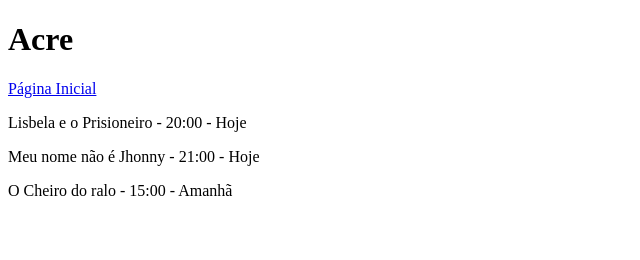
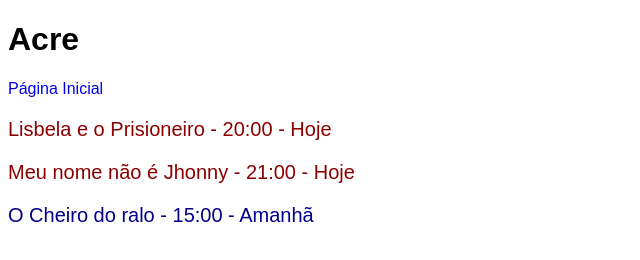
Before and after one commit to LuisGeovani/Projeto-Cinema-2, a plain HTML site: page estados/ac.html in a window 1280 px wide. Shown: the whole page, without its empty margins (0-640 px from the left). Drawn offline with Linux system fonts and the light colour scheme.

Commit message:
correção do css para que funcione corretamente

```diff
--- a/estados/ac.html
+++ b/estados/ac.html
@@ -3,7 +3,7 @@
 <head>
     <meta charset="UTF-8">
     <meta name="viewport" content="width=device-width, initial-scale=1.0">
-    <link rel="stylesheet" href="css\style.css">
+    <link rel="stylesheet" href="\css\style.css">
     <title>Acre</title>
 </head>
 <body>
```
Also changed, not shown: estados/ro.html (+1 -1 lines), index.html (+1 -1 lines).
